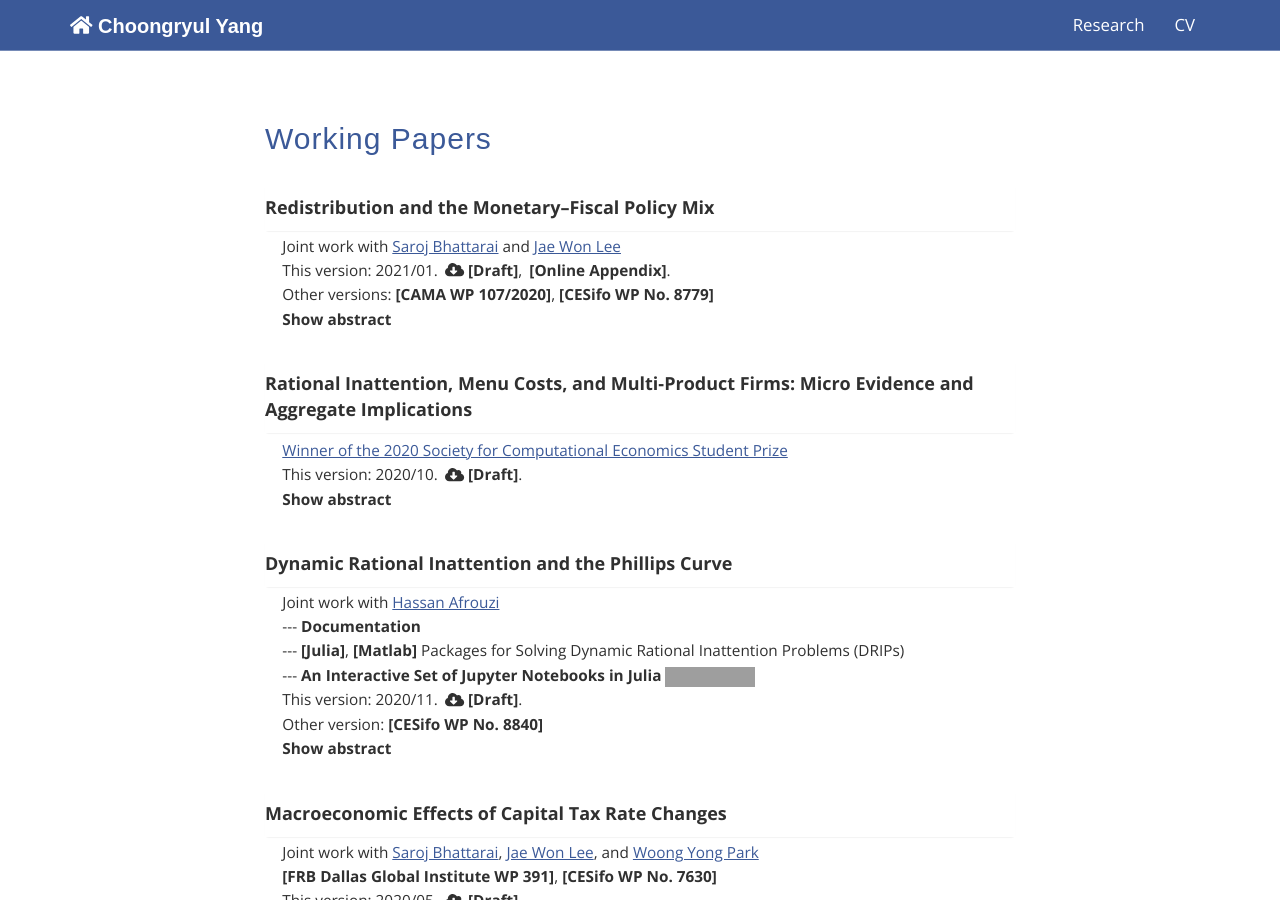
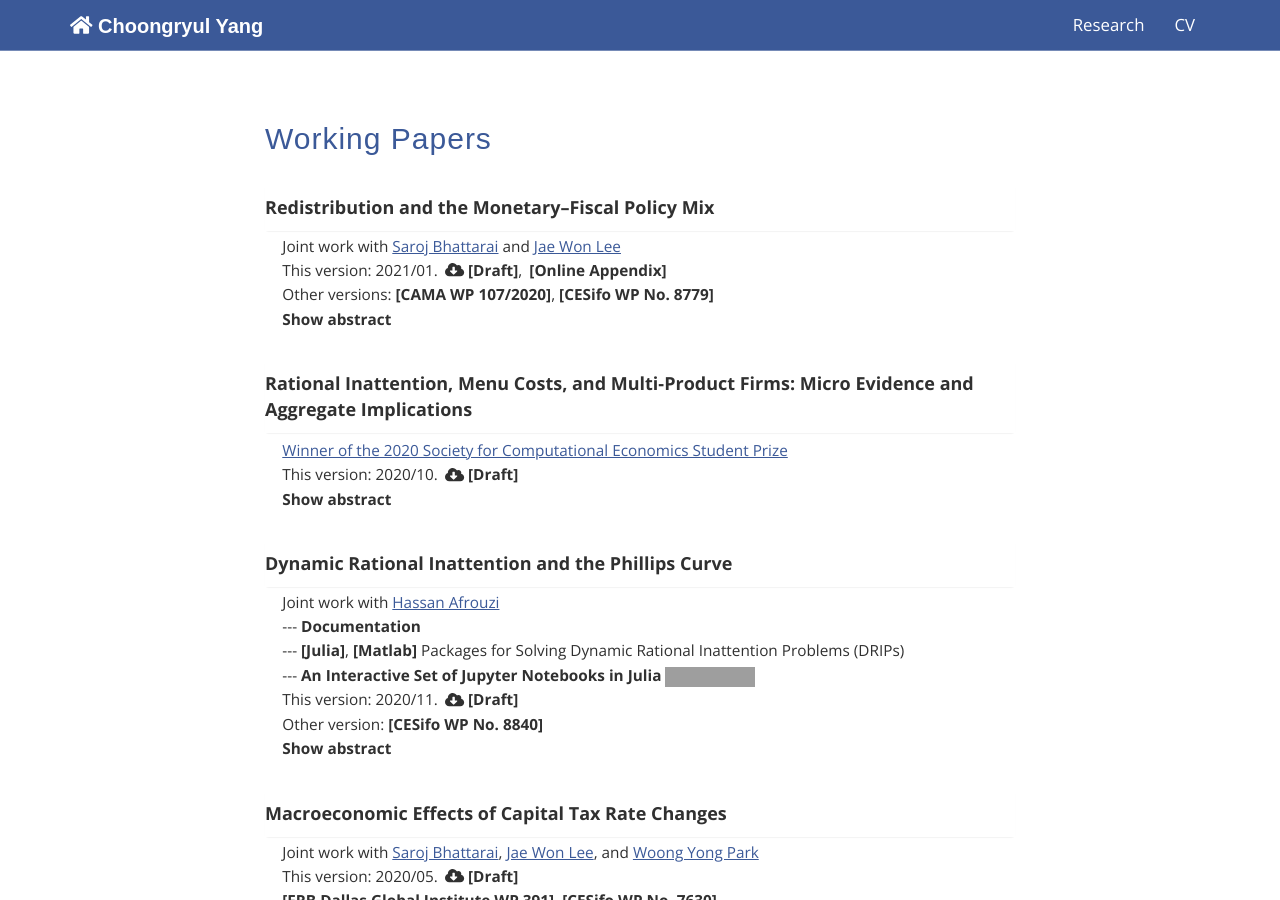
Before and after one commit to choongryulyang/choongryulyang.github.io, a Jekyll site: the page built from index.html, in a window 1280 px wide and 900 px high, scrolled down 1117 px. Built offline with Jekyll 4.4.1, drawn with Linux system fonts in a browser that asks for light colours; some of the changed lines change nothing that is shown; grey boxes are pictures that could not be loaded.

Commit message:
Update index.html

```diff
--- a/index.html
+++ b/index.html
@@ -101,7 +101,7 @@
 						<a style="color: #303030">
 						This version: 2020/09.
 						<a class="two" style="margin-left: 0.2em" href="research/BSY Scars.pdf" target="_blank" onclick="ga('send','event','BSY Draft', 'Click', 'Design')">
-						<i class="fas fa-cloud-download-alt" ></i> <b>[Draft]</b>.</a>
+						<i class="fas fa-cloud-download-alt" ></i> <b>[Draft]</b></a>
 						</p>
 						-->
 
@@ -171,7 +171,7 @@
 						<a class="two" style="margin-left: 0.2em" href="research/BLY_FTPL.pdf" target="_blank" onclick="ga('send','event','BLY Draft', 'Click', 'Design')">
 						<i class="fas fa-cloud-download-alt" ></i> <b>[Draft]</b>,</a>
 						<a class="two" style="margin-left: 0.2em" href="research/BLY_FTPL_Appendix.pdf" target="_blank" onclick="ga('send','event','BLY Appendix', 'Click', 'Design')">
-						<b>[Online Appendix]</b>.</a>
+						<b>[Online Appendix]</b></a>
 						</p>
 						<p style="margin-bottom:0px; font-size: 11.5pt">
 						Other versions:
@@ -246,7 +246,7 @@
 						<a style="color: #303030">
 						This version: 2020/10.
 						<a class="two" style="margin-left: 0.2em" href="research/Choongryul_Yang_JMP.pdf" target="_blank" onclick="ga('send','event','JMP Draft', 'Click', 'Design')">
-						<i class="fas fa-cloud-download-alt" ></i> <b>[Draft]</b>.</a>
+						<i class="fas fa-cloud-download-alt" ></i> <b>[Draft]</b></a>
 						</p>
 
 						<p style="margin-bottom:0px; font-size: 11.5pt">
@@ -330,7 +330,7 @@
 						<a style="color: #303030">
 						This version: 2020/11.
 						<a class="two" style="margin-left: 0.2em" href="research/dynamic_inattention.pdf" target="_blank" onclick="ga('send','event','AY Draft', 'Click', 'Design')">
-						<i class="fas fa-cloud-download-alt" ></i> <b>[Draft]</b>.</a>
+						<i class="fas fa-cloud-download-alt" ></i> <b>[Draft]</b></a>
 						</p>
 						<p style="margin-bottom:0px; font-size: 11.5pt">
 						Other version:
@@ -345,19 +345,18 @@
 
 						<input type="checkbox" id="AY"/>
 						<p style="font-size: 11pt; margin: 10px 20px; text-align: left; color: #303030">
-						We develop a tractable method for solving Dynamic Rational Inattention Problems
-						(DRIPs) in LQG settings and propose an attention driven theory of the Phillips curve
-						as an application of our general framework. We show that within a general equilibrium flexible price model
-						with dynamic rational inattention, the slope of the Phillips
-						curve is endogenous to systematic aspects of monetary policy. In our model, when
-						the monetary authority is more committed to stabilizing nominal variables,
-						rationally inattentive firms find it optimal to pay less attention to monetary policy shocks.
-						Therefore, when monetary policy is more hawkish, the Phillips curve is flatter and
-						inflation expectations are more anchored. In a quantitative exercise, we calibrate our
-						general equilibrium model with TFP and monetary policy shocks to post-Volcker U.S.
-						data and find that (1) our model can match the higher volatility of inflation and GDP
-						in pre-Volcker era as non-targeted moments, and (2) our mechanism quantifies a 75%
-						decline in the slope of the Phillips curve in the post-Volcker period.
+						We develop a fast, tractable, and robust method for solving the transition path of
+						dynamic rational inattention problems in linear-quadratic-Gaussian settings.
+						As an application of our general framework, we develop an attention-driven theory of
+						dynamic pricing in which the Phillips curve slope is endogenous to systematic aspects
+						of monetary policy. In our model, when the monetary authority is more committed to
+						stabilizing nominal variables, rationally inattentive firms pay less attention to changes
+						in their input costs, which leads to a flatter Phillips curve and more anchored
+						inflation expectations. This effect, however, is not symmetric.
+						A more dovish monetary policy flattens the Phillips curve in the short-run but generates
+						a steeper Phillips curve in the long-run. In a calibrated version of our general equilibrium model,
+						we find that our mechanism quantifies a 75% decline in the slope of the Phillips curve
+						in the post-Volcker period, relative to the period before it.
 						<br>
 						</p>
 
@@ -401,20 +400,19 @@
 						</div>-->
 
 						<p style="margin-bottom:0px; font-size: 11.5pt">
+						<a style="color: #303030">
+						This version: 2020/05.
+						<!--<i class="fas fa-cloud-download-alt" ></i>-->
+						<a class="two" style="margin-left: 0.2em" href="research/CapitalTaxRateChanges_Website.pdf" target="_blank" onclick="ga('send','event','BLPY Draft', 'Click', 'Design')">
+						<i class="fas fa-cloud-download-alt" ></i> <b>[Draft]</b></a>
+						<!--<a class="two" href="research/BLPY_CapitalTaxRate_180520_MMM.pdf" target="_blank" style="margin-left: 0.2em" onclick="ga('send','event','BLPY Slides', 'Click', 'Design')">
+						<b>[Slides]</b>.</a>-->
+						</p>
+						<p style="margin-bottom:0px; font-size: 11.5pt">
 						<a class="two" href="https://www.dallasfed.org/institute/wpapers/2020/0391.aspx" target="_blank" onclick="ga('send','event','BSY Other Version', 'Click', 'Design')">
 						<b>[FRB Dallas Global Institute WP 391]</b></a>,
 						<a class="two" href="https://www.cesifo.org/en/publikationen/2019/working-paper/macroeconomic-effects-capital-tax-rate-changes" target="_blank" onclick="ga('send','event','BSY Other Version', 'Click', 'Design')">
 						<b>[CESifo WP No. 7630]</b></a>
-						</p>
-
-						<p style="margin-bottom:0px; font-size: 11.5pt">
-						<a style="color: #303030">
-						This version: 2020/05.
-						<!--<i class="fas fa-cloud-download-alt" ></i>-->
-						<a class="two" style="margin-left: 0.2em" href="research/CapitalTaxRateChanges_Website.pdf" target="_blank" onclick="ga('send','event','BLPY Draft', 'Click', 'Design')">
-						<i class="fas fa-cloud-download-alt" ></i> <b>[Draft]</b>.</a>
-						<!--<a class="two" href="research/BLPY_CapitalTaxRate_180520_MMM.pdf" target="_blank" style="margin-left: 0.2em" onclick="ga('send','event','BLPY Slides', 'Click', 'Design')">
-						<b>[Slides]</b>.</a>-->
 						</p>
 
 						<p style="margin-bottom:0px; font-size: 11.5pt">
```
